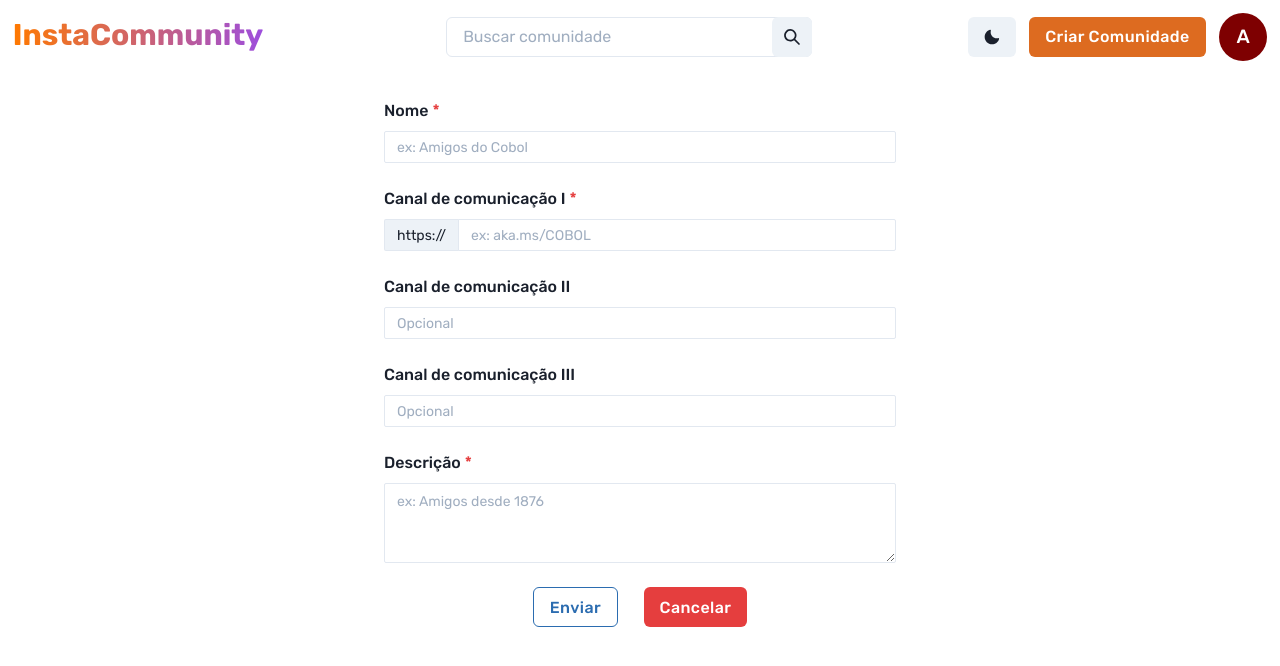
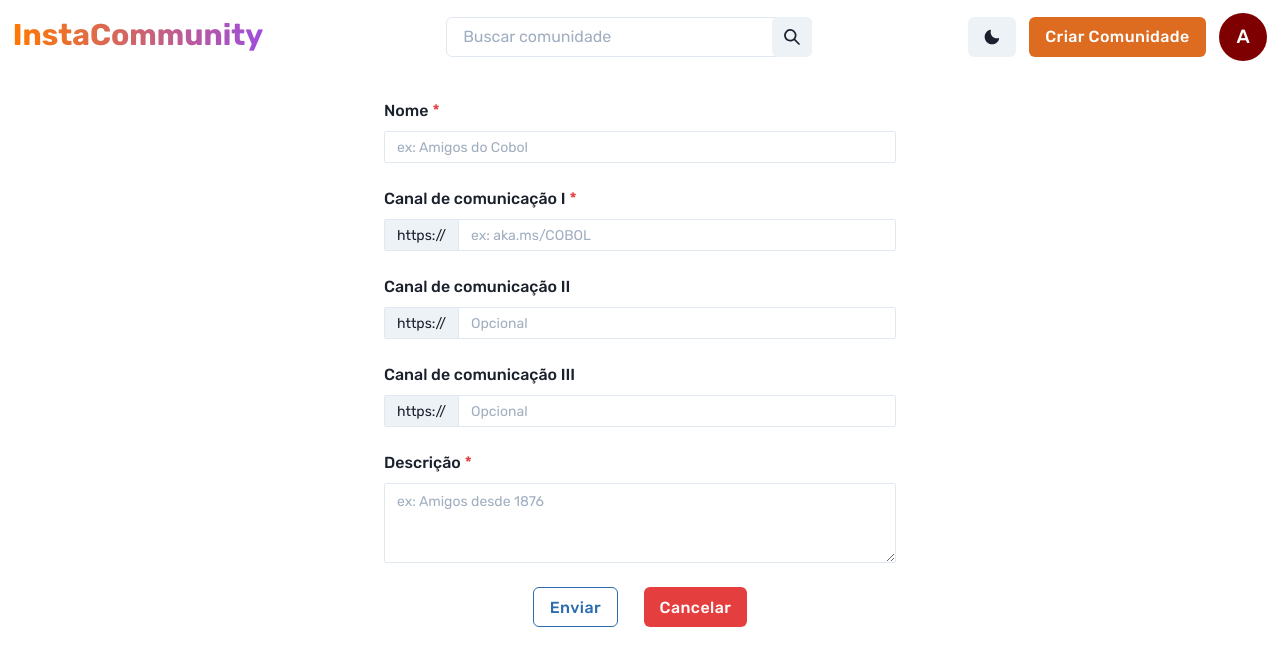
Before and after one commit to Kepler42-Itau/instacommunity-front, a Next.js app: page /communities/create in a window 1280 px wide. Shown: the top 666 px of the page. Built offline with nearby package versions, Linux system fonts and the light colour scheme.

Commit message:
refactor: change left addon on contact input

```diff
--- a/pages/communities/create/index.tsx
+++ b/pages/communities/create/index.tsx
@@ -158,6 +158,8 @@ const Create: NextPage = () => {
             </FormControl>
             <FormControl id="contato2">
               <FormLabel>Canal de comunicação II</FormLabel>
+              <InputGroup size="sm">
+                <InputLeftAddon children='https://' />
                 <Input
                   placeholder="Opcional"
                   width="100%"
@@ -165,9 +167,13 @@ const Create: NextPage = () => {
                   value={contact2}
                   onChange={handleContact2Change}
                 />
+              </InputGroup>
+
             </FormControl>
             <FormControl id="contato3">
               <FormLabel>Canal de comunicação III</FormLabel>
+              <InputGroup size="sm">
+                <InputLeftAddon children='https://' />
                 <Input
                                                                       placeholder="Opcional"
                                                                       width="100%"
@@ -175,6 +181,8 @@ const Create: NextPage = () => {
                                                                       value={contact3}
                                                                       onChange={handleContact3Change}
                                                                     />
+              </InputGroup>
+
             </FormControl>
             <FormControl id="descricao" isRequired>
               <FormLabel>Descrição</FormLabel>
```
Lines whose indentation alone changed are shown as unchanged.
